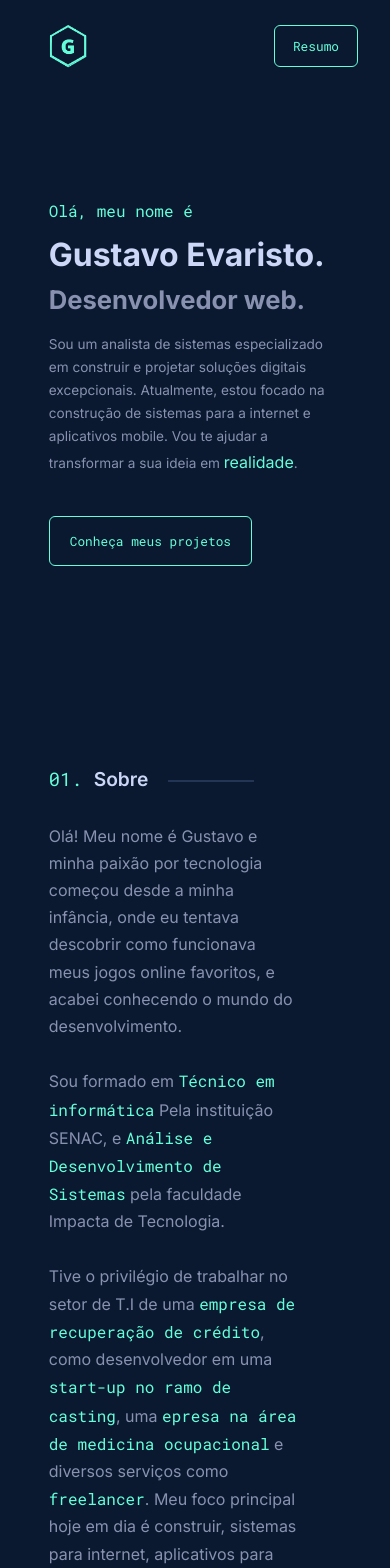
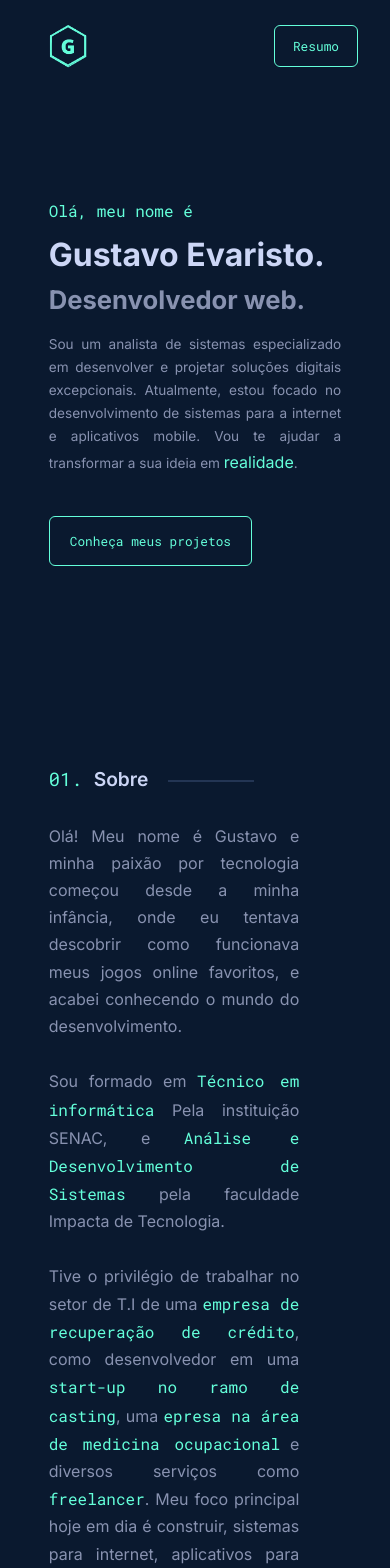
Before and after one commit to gustavo-evaristo/portfolio, a React (Vite) app: page / in a window 390 px wide. Shown: the top 1568 px of the page. Built offline with nearby package versions, Linux system fonts and the light colour scheme.

Commit message:
fix: mobile

```diff
--- a/index.html
+++ b/index.html
@@ -9,7 +9,6 @@
     <meta charset="UTF-8" />
     <meta name="viewport" content="width=device-width, initial-scale=1.0" />
     <meta name="description" content="Desenvolvedor WEB">
-    <meta name="keywords" content="HTML, CSS, JavaScript, Node, React, React Native, Wordpress">
     <meta name="author" content="Gustavo Evaristo">
     <title>Gustavo Evaristo</title>
   </head>
--- a/src/components/About/styles.ts
+++ b/src/components/About/styles.ts
@@ -4,10 +4,12 @@ export const Container = styled('section', {
   marginTop: 200,
   display: 'flex',
   flexDirection: 'column',
+  textAlign: 'justify',
 
   '@media (min-width: 1000px)': {
     marginTop: 320,
     paddingLeft: 32,
+    textAlign: 'left',
   }
 });
 
--- a/src/components/MyProjects/styles.ts
+++ b/src/components/MyProjects/styles.ts
@@ -13,6 +13,11 @@ export const Container = styled('section', {
     marginTop: 48,
     display: 'flex',
     flexWrap: 'wrap',
+    justifyContent: 'center',
+
+    '@media (min-width: 700px)': {
+      justifyContent: 'flex-start',
+    },
 
     '& img': {
       width: 75,
--- a/src/pages/Home/index.tsx
+++ b/src/pages/Home/index.tsx
@@ -23,7 +23,7 @@ export function Home () {
 
           <h2>Desenvolvedor web.</h2>
 
-          <h4>Sou um analista de sistemas especializado em construir e projetar soluções digitais excepcionais. Atualmente, estou focado na construção de sistemas para a internet e aplicativos mobile. Vou te ajudar a transformar a sua ideia em <span>realidade</span>.</h4>
+          <h4>Sou um analista de sistemas especializado em desenvolver e projetar soluções digitais excepcionais. Atualmente, estou focado no desenvolvimento de sistemas para a internet e aplicativos mobile. Vou te ajudar a transformar a sua ideia em <span>realidade</span>.</h4>
 
           <Button text='Conheça meus projetos' onClick={toProjects} />
         </Heading>
--- a/src/pages/Home/styles.ts
+++ b/src/pages/Home/styles.ts
@@ -54,9 +54,11 @@ export const Heading = styled('section', {
     fontFamily: '$sans',
     lineHeight: 1.7,
     margin: '18px 0 40px',
+    textAlign: 'justify',
 
     '@media (min-width: 700px)': {
       fontSize: '1rem',
+      textAlign: 'left',
     },
 
     '& span': {
```
